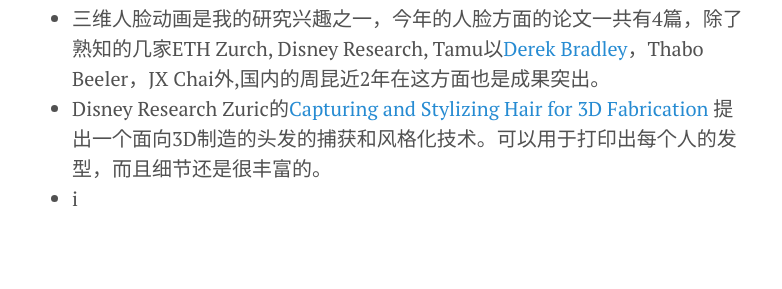
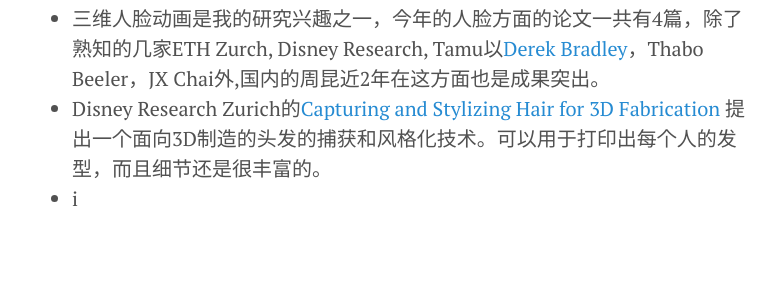
Before and after one commit to hwdong/hwdong-old.github.io, a Jekyll site: the page built from index.html, in a window 1280 px wide and 900 px high, scrolled down 809 px. Shown: the part 165-454 px from the top of the window, without its empty margins (248-1030 px from the left). Built offline with Jekyll 4.4.1, drawn with Linux system fonts in a browser that asks for light colours; Markdown is read by kramdown in place of the engine named in the settings; the list of posts is cut into pages by our own code.

Commit message:
Updated 2014-09-20-SIGGRAPH2014.md

```diff
--- a/_posts/2014-09-20-SIGGRAPH2014.md
+++ b/_posts/2014-09-20-SIGGRAPH2014.md
@@ -11,5 +11,5 @@ published: true
 - 多年来未能进入SIGGRAPH的默默无闻的Zhigang Deng实验室(http://graphics.cs.uh.edu/ble/)终于依靠杰出的学生Binh Huy Le在SIGGRAPH上连续亮相，今年又出了一篇[Robust and Accurate Skeletal Rigging from Mesh Sequences](http://graphics.cs.uh.edu/ble/papers/2014s-ske/)，当年被人冷落和轻视的Deng教授终于可以扬眉吐气了啊！说明2点：1）招到一个杰出的学生是导师的福气啊；2）老的课题仍然可以开出新花来！ 而国内招收过几百个学生的学霸们在三流期刊或会议上发表一些文章，就牛逼哄哄的，难道这些学生中就没有杰出的吗？
 - 由Matthias Müller发扬光大的positioned based simulation 一直是我非常看好的简单实时性好的基于粒子的物理动画技术，几乎每年都会有一篇相关文章[Unified Particle Physics for Real-Time Applications](http://blog.mmacklin.com/flex/)，今年文章介绍了NVIDIA的新的GPU physics solver的这一核心技术，解决了一些传统的粒子系统存在的问题，其中的并行求解器方法，是一个亮点。
 - 三维人脸动画是我的研究兴趣之一，今年的人脸方面的论文一共有4篇，除了熟知的几家ETH Zurch, Disney Research, Tamu以[Derek Bradley](http://zurich.disneyresearch.com/derekbradley/)，Thabo Beeler，JX Chai外,国内的周昆近2年在这方面也是成果突出。
-- Disney Research Zuric的[Capturing and Stylizing Hair for 3D Fabrication ](http://cheveone.blogspot.com.es/2014/08/stylized-hair-capture.html)提出一个面向3D制造的头发的捕获和风格化技术。可以用于打印出每个人的发型，而且细节还是很丰富的。
+- Disney Research Zurich的[Capturing and Stylizing Hair for 3D Fabrication ](http://cheveone.blogspot.com.es/2014/08/stylized-hair-capture.html)提出一个面向3D制造的头发的捕获和风格化技术。可以用于打印出每个人的发型，而且细节还是很丰富的。
 - i
```
